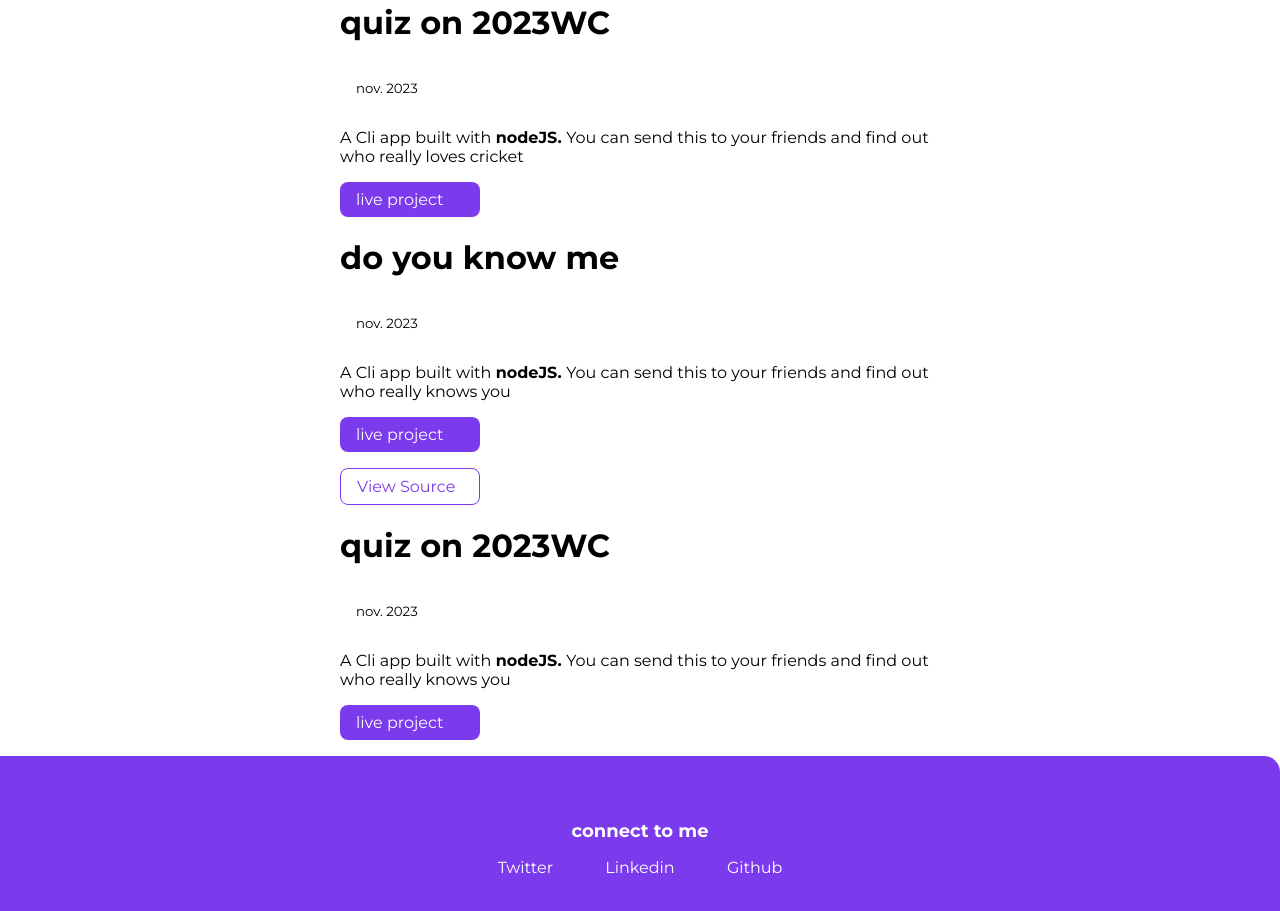
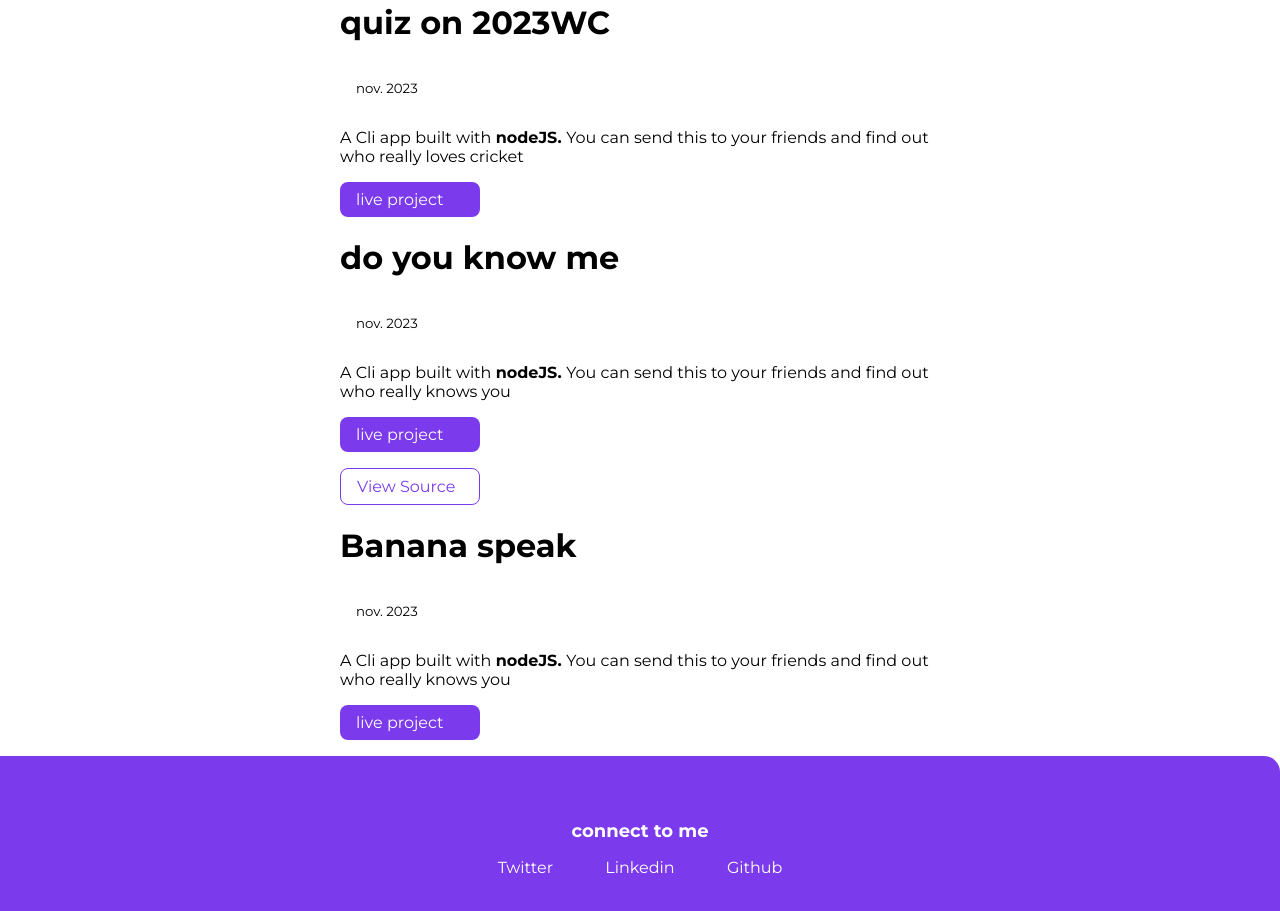
Before and after one commit to Bhat-Ajmal/my-portfolio, a plain HTML site: page projects.html in a window 1280 px wide. Shown: the part 578-1489 px from the top of the page. Drawn offline with Linux system fonts and the light colour scheme.

Commit message:
change project name

```diff
--- a/projects.html
+++ b/projects.html
@@ -49,7 +49,7 @@
 
         <li>
             <div class="container container-center">
-                <h1>quiz on 2023WC</h1>
+                <h1>Banana speak</h1>
                 <small style="display: block; padding: 1rem; ">nov. 2023</small>
                 <p>A Cli app built with <strong>nodeJS. </strong>You can send this to your friends and find out who really knows you</p>
                 <a class="link link-primary" href="https://replit.com/@BhatAjmal/cli-app-on-2023WC-Quiz?embed=true">live project</a>
```
